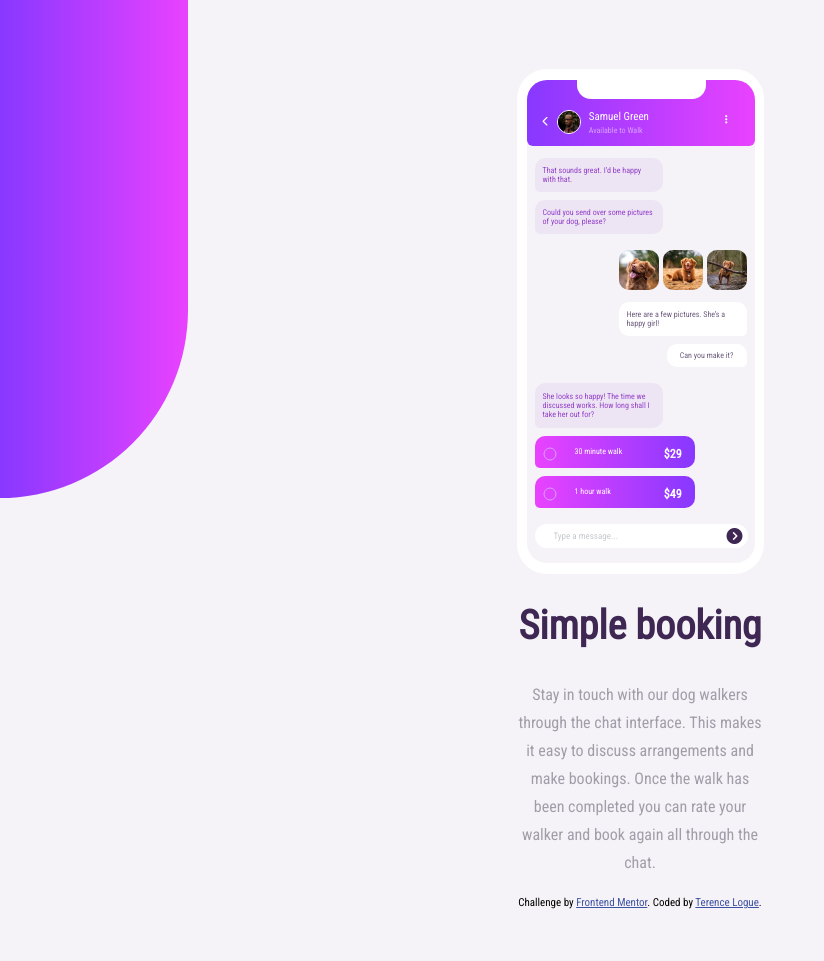
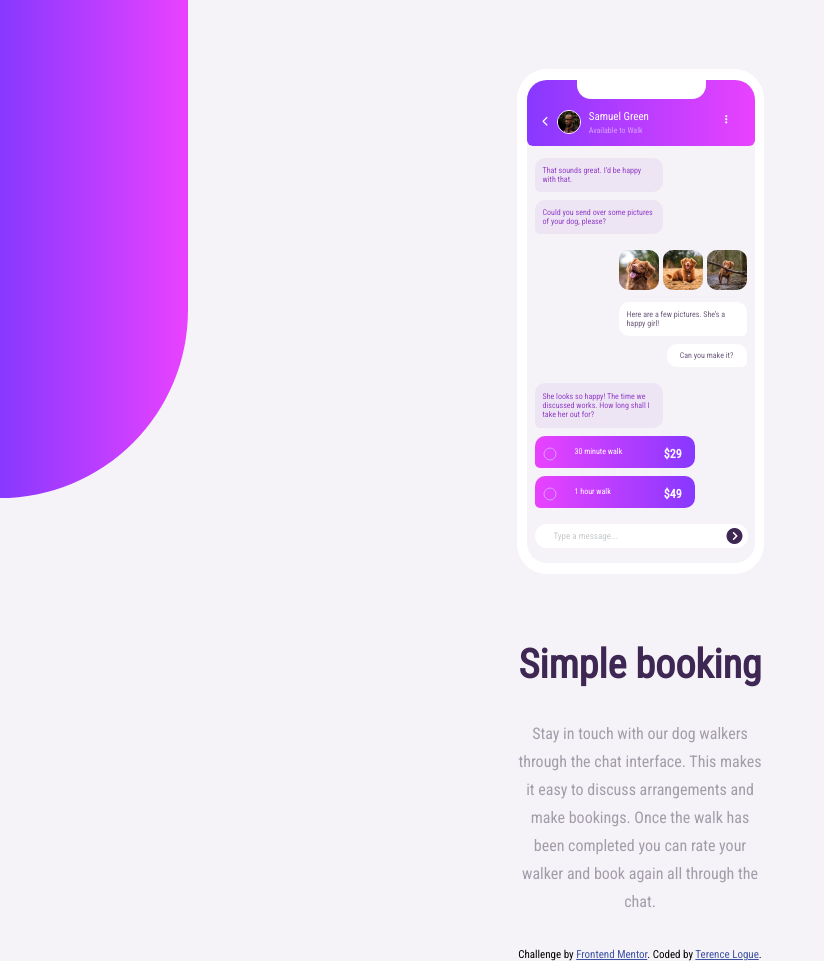
Before and after one commit to terencecistudent/Chat-App-CSS-Illusion, a plain HTML site: page index.html in a window 1280 px wide. Shown: the whole page, without its empty margins (0-824 px from the left). Before the commit the page ends 909 px from the top, so only its background shows below. Drawn offline with Linux system fonts and the light colour scheme.

Commit message:
Reponsive text updated

```diff
--- a/index.html
+++ b/index.html
@@ -94,10 +94,11 @@
       </div>
     </div>
 
-    <div class="text-information display-flex">
+    <div class="text-information">
       <div class="display-block__information">
         <p class="text-information__heading">Simple booking</p>
-        <p class="text-information__paragraph">Stay in touch with our dog walkers through the chat interface. This makes
+        <p class="text-information__paragraph">Stay in touch with our dog walkers through the chat interface. This
+          makes
           it easy to
           discuss arrangements and make bookings. Once the walk has been completed you can rate
           your walker and book again all through the chat.</p>
--- a/scss/_footer.scss
+++ b/scss/_footer.scss
@@ -2,7 +2,7 @@
   .attribution {
     font-size: 11px;
     text-align: center;
-    margin-top: 6rem;
+    // margin-top: 6rem;
   }
   .attribution a {
     color: hsl(228, 45%, 44%);
@@ -13,7 +13,7 @@
   .attribution {
     font-size: 11px;
     text-align: center;
-    margin-top: 6rem;
+    // margin-top: 6rem;
   }
   .attribution a {
     color: hsl(228, 45%, 44%);
--- a/scss/_global.scss
+++ b/scss/_global.scss
@@ -16,7 +16,6 @@ body {
 
 .container {
   width: 100%;
-  height: 100vh;
 }
 
 .mb-8 {
@@ -35,7 +34,7 @@ body {
 
 @include mobile {
   .display-block__information {
-    width: 311px;
+    max-width: 311px;
     position: relative;
     display: block;
     margin-top: 40.0625rem;
--- a/scss/_information-desktop.scss
+++ b/scss/_information-desktop.scss
@@ -3,7 +3,11 @@
 
 @include desktop {
   .text-information {
-    height: 100%;
+    // height: 100%;
+    height: 100vh;
+    display: flex;
+    justify-content: center;
+    align-items: center;
 
     .text-information__heading {
       font-size: 2.5rem;
--- a/scss/_information-mobile.scss
+++ b/scss/_information-mobile.scss
@@ -11,9 +11,15 @@
   }
 }
 
+@media screen and (max-height: 650px) {
+  .text-information__heading {
+    margin-top: 100px;
+  }
+}
+
 @include mobile {
   .text-information {
-    height: 100%;
+    text-align: -webkit-center;
 
     .text-information__heading {
       font-size: 2.5rem;
--- a/scss/_information-tablet.scss
+++ b/scss/_information-tablet.scss
@@ -3,7 +3,7 @@
 
 @include tablet {
   .text-information {
-    height: 100%;
+    text-align: -webkit-center;
 
     .text-information__heading {
       font-size: 2.5rem;
--- a/scss/style.scss
+++ b/scss/style.scss
@@ -26,7 +26,8 @@
 
       .right-background__style {
         width: 11.75rem;
-        height: 31.125rem;
+        // height: 31.125rem;
+        height: 100%;
         background-color: #d89eff1a;
         border-radius: 225px 0 0 0;
         position: absolute;
@@ -48,7 +49,8 @@
 
       .right-background__style {
         width: 11.75rem;
-        height: 31.125rem;
+        // height: 31.125rem;
+        height: 100%;
         background-color: #d89eff1a;
         border-radius: 225px 0 0 0;
         position: absolute;
```
Also changed, not shown: scss/style.css.
